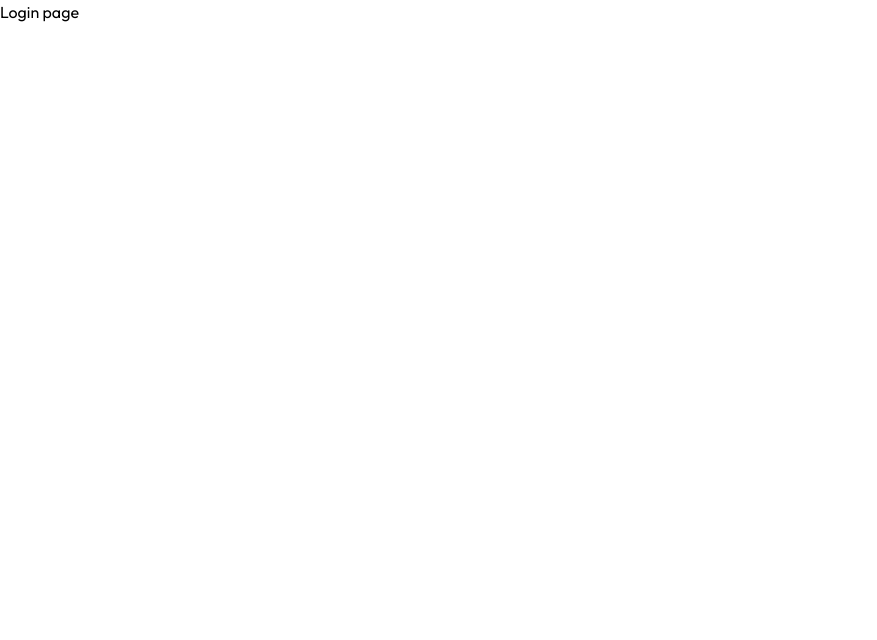
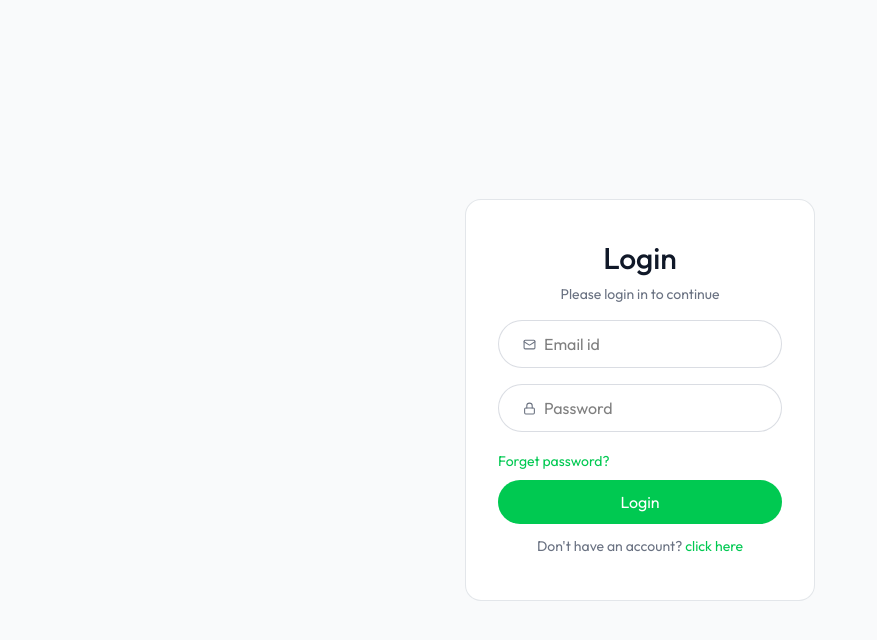
Before and after one commit to spoorthiggowda917-cpu/Mern-stack-resumee, a React (Vite) app: page /login in a window 1280 px wide. Shown: the top 640 px of the page, without its empty margins (0-877 px from the left). Built offline with nearby package versions, Linux system fonts and the light colour scheme; the HTML template or start-up script is replaced by a standard one.

Commit message:
added Login page

```diff
--- a/src/pages/Login.jsx
+++ b/src/pages/Login.jsx
@@ -1,9 +1,53 @@
+import { Mail, User2Icon,Lock } from 'lucide-react'
 import React from 'react'
 
 function Login() {
+  const query=new URLSearchParams(window.location.search)//This gives you the query string part of the URL — everything after the ?
+  const urlstate=query.get("state")
+  const [state, setState] = React.useState(urlstate||"login")
+
+    const [formData, setFormData] = React.useState({
+        name: '',
+        email: '',
+        password: ''
+    })
+
+    const handleSubmit = async (e) => {
+        e.preventDefault()
+
+    }
+
+    const handleChange = (e) => {
+        const { name, value } = e.target
+        setFormData(prev => ({ ...prev, [name]: value }))
+    }
   return (
-    <div>
-      <h1>Login page</h1>
+    <div className='flex items-center justify-center min-h-screen bg-gray-50'>
+      <form onSubmit={handleSubmit} className="sm:w-[350px] w-full text-center border border-gray-300/60 rounded-2xl px-8 bg-white">
+                <h1 className="text-gray-900 text-3xl mt-10 font-medium">{state === "login" ? "Login" : "Sign up"}</h1>
+                <p className="text-gray-500 text-sm mt-2">Please {state} in to continue</p>
+                {state !== "login" && (
+                    <div className="flex items-center mt-6 w-full bg-white border border-gray-300/80 h-12 rounded-full overflow-hidden pl-6 gap-2">
+                        <User2Icon size={16} color="#6B7280"/>
+                         <input type="text" name="name" placeholder="Name" className="border-none outline-none ring-0" value={formData.name} onChange={handleChange} required />
+                    </div>
+                )}
+                <div className="flex items-center w-full mt-4 bg-white border border-gray-300/80 h-12 rounded-full overflow-hidden pl-6 gap-2">
+                    <Mail size={13} color="#6B7280"/>
+                     <input type="email" name="email" placeholder="Email id" className="border-none outline-none ring-0" value={formData.email} onChange={handleChange} required />
+                </div>
+                <div className="flex items-center mt-4 w-full bg-white border border-gray-300/80 h-12 rounded-full overflow-hidden pl-6 gap-2">
+                    <Lock size={13} color="#6B7280"/>
+                     <input type="password" name="password" placeholder="Password" className="border-none outline-none ring-0" value={formData.password} onChange={handleChange} required />
+                </div>
+                <div className="mt-4 text-left text-green-500">
+                    <button className="text-sm" type="reset">Forget password?</button>
+                </div>
+                <button type="submit" className="mt-2 w-full h-11 rounded-full text-white bg-green-500 hover:opacity-90 transition-opacity">
+                    {state === "login" ? "Login" : "Sign up"}
+                </button>
+                <p onClick={() => setState(prev => prev === "login" ? "register" : "login")} className="text-gray-500 text-sm mt-3 mb-11">{state === "login" ? "Don't have an account?" : "Already have an account?"} <a href="#" className="text-green-500 hover:underline">click here</a></p>
+            </form>
     </div>
   )
 }
```
